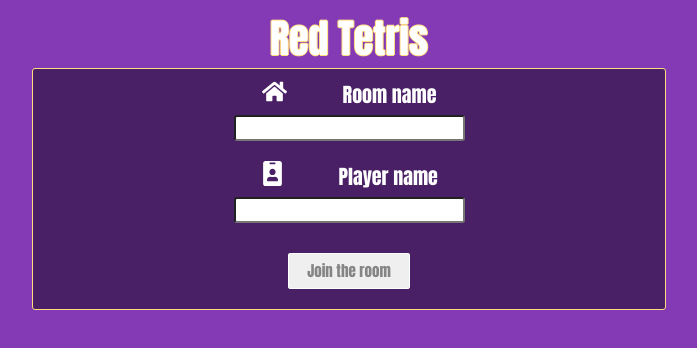
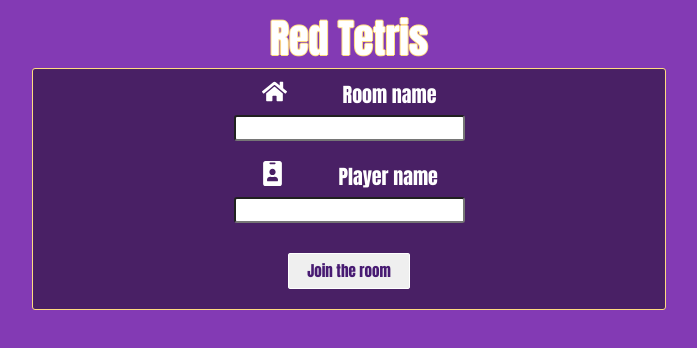
Before and after one commit to wax42/red-tetris, a React app: page / in a window 1280 px wide. Shown: the top 348 px of the page, without its empty margins (291-988 px from the left). Built offline with nearby package versions, Linux system fonts and the light colour scheme; no server answers.

Commit message:
[ADD] style Home component

```diff
--- a/src/client/index.css
+++ b/src/client/index.css
@@ -170,6 +170,11 @@ input[type="text"] {
   font-family: Cambria, Cochin, Georgia, Times, "Times New Roman", serif;
 }
 
+input:focus {
+  /* border-color: #ffdc80; */
+  box-shadow: 0 0 25px #719ece;
+}
+
 .home-btn {
   display: inline-block;
   padding: 0.35em 1.2em;
@@ -183,7 +188,7 @@ input[type="text"] {
   font-weight: 100;
   color: #ffffff;
   text-align: center;
-  color: #00000071;
+  color: rgb(72, 27, 114);
 }
 
 .home-btn:hover {
```
